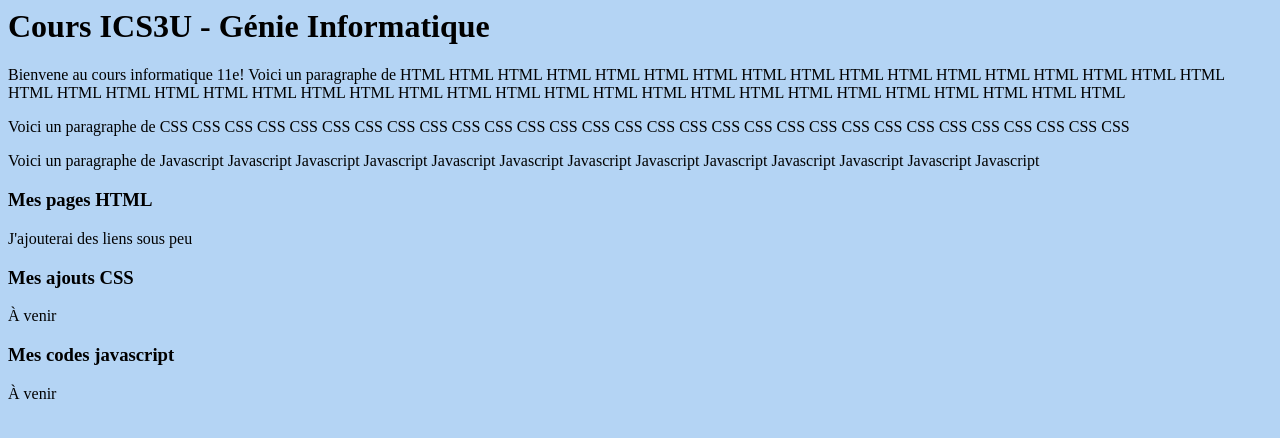
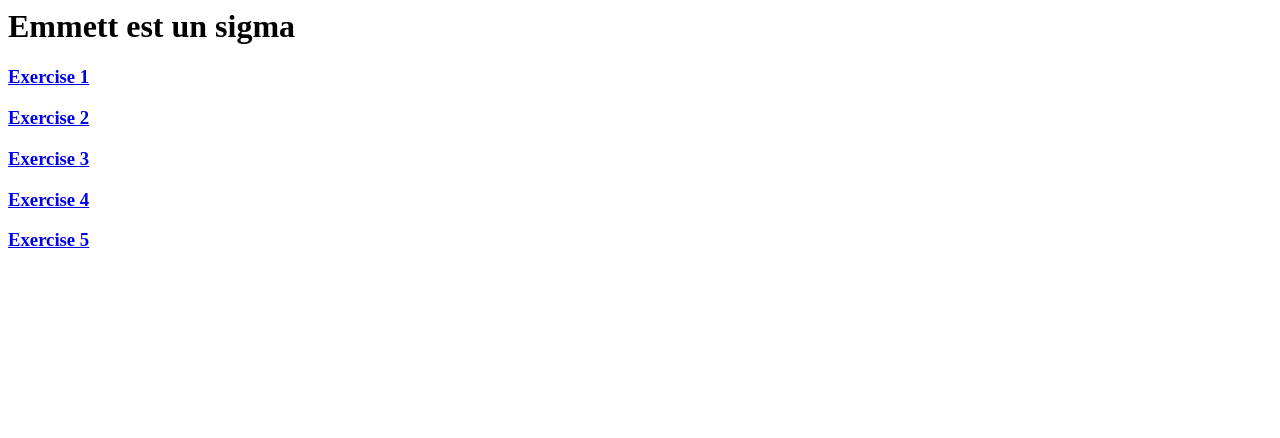
Before and after one commit to Emmett-sigma/Emmett-Sigma.github.io, a plain HTML site: page index.html in a window 1280 px wide. Drawn offline with Linux system fonts and the light colour scheme.

Commit message:
Update index.html

```diff
--- a/index.html
+++ b/index.html
@@ -1,23 +1,14 @@
 <html>
-
-	<head>
-		<meta charset="UTF-8">
-		<title>Exemple HTML</title>
-	</head>
-
-	<body style="background-color: #B4D4F4;">
-
-		<h1>Cours ICS3U - Génie Informatique</h1>
-		<p>Bienvene au cours informatique 11e! Voici un paragraphe de HTML HTML HTML HTML HTML HTML HTML HTML HTML HTML HTML HTML HTML HTML HTML HTML HTML HTML HTML HTML HTML HTML HTML HTML HTML HTML HTML HTML HTML HTML HTML HTML HTML HTML HTML HTML HTML HTML HTML HTML</p>
-		<p>Voici un paragraphe de CSS CSS CSS CSS CSS CSS CSS CSS CSS CSS CSS CSS CSS CSS CSS CSS CSS CSS CSS CSS CSS CSS CSS CSS CSS CSS CSS CSS CSS CSS</p>
-		<p>Voici un paragraphe de Javascript Javascript Javascript Javascript Javascript Javascript Javascript Javascript Javascript Javascript Javascript Javascript Javascript</p>
-		<h3>Mes pages HTML</h3>
-		<p>J'ajouterai des liens sous peu</p>
-		<h3>Mes ajouts CSS</h3>
-		<p>À venir</p>
-		<h3>Mes codes javascript</h3>
-		<p>À venir</p>
-
-	</body>
-
+  <head>
+    <meta charset="UTF-8">
+    <title>Emmett est très sigma</title>
+  </head>
+  <body>
+    <h1> Emmett est un sigma</h1>
+    <a href="https://emmett-sigma.github.io/exercise1"><h3>Exercise 1</h3></a>
+    <a href="https://emmett-sigma.github.io/exercise2"><h3>Exercise 2</h3></a>
+    <a href="https://emmett-sigma.github.io/exercise3"><h3>Exercise 3</h3></a>
+    <a href="https://emmett-sigma.github.io/exercise4"><h3>Exercise 4</h3></a>
+    <a href="https://emmett-sigma.github.io/exercise5"><h3>Exercise 5</h3></a>
+  </body>
 </html>
```
